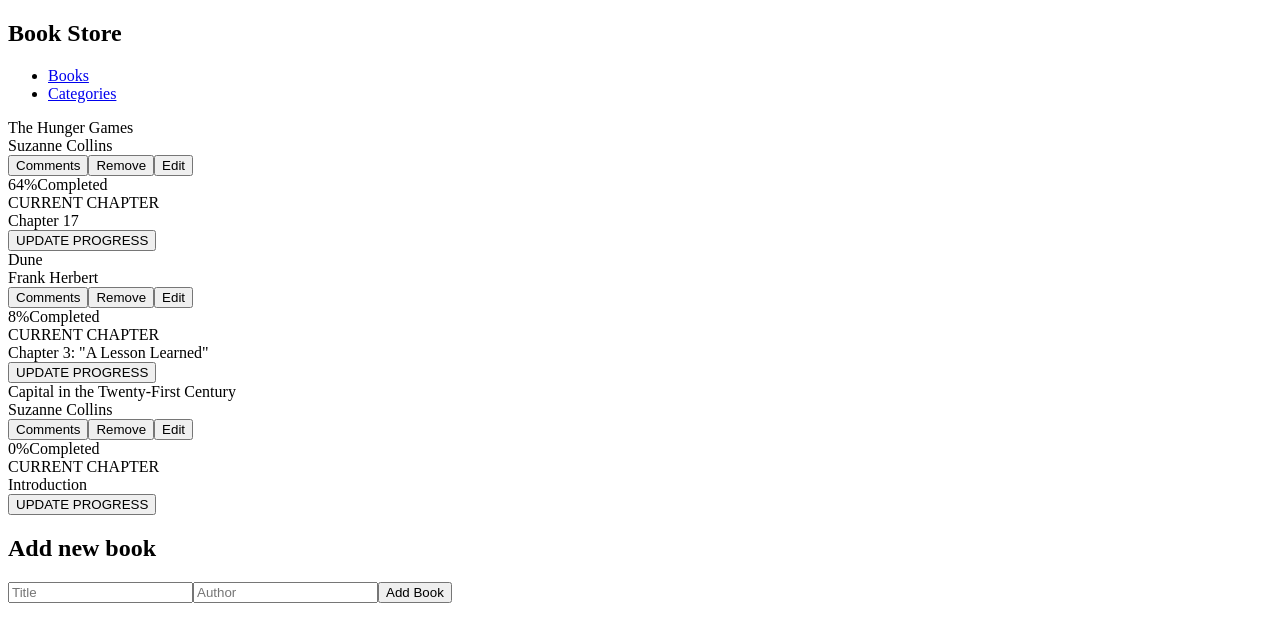
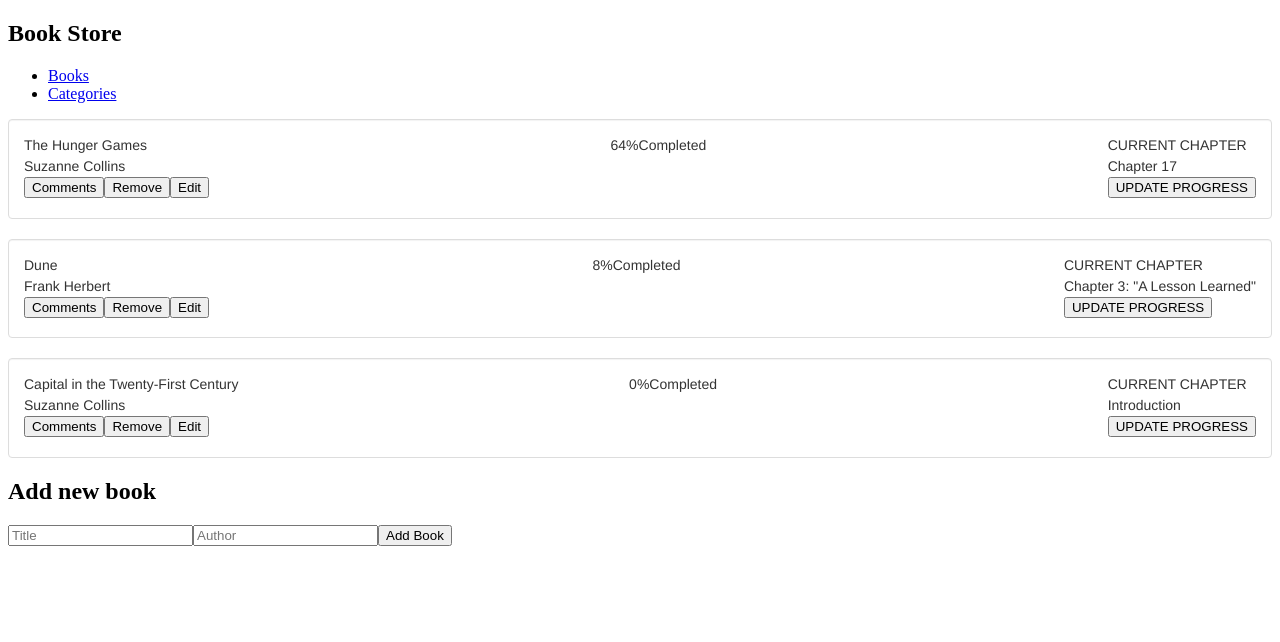
Before and after one commit to OmarMWarraich/BookStore, a React (Create React App) app: page / in a window 1280 px wide. Shown: the top 642 px of the page. Built offline with nearby package versions, Linux system fonts and the light colour scheme.

Commit message:
style: Add minimal styling

```diff
--- /dev/null
+++ b/src/App.css
@@ -0,0 +1,21 @@
+.book {
+    font-family: "Helvetica Neue", Helvetica, Arial, sans-serif;
+    font-size: 14px;
+    line-height: 1.5;
+    display: flex;
+    justify-content: space-between;
+    color: #333;
+    background-color: #fff;
+    padding: 15px;
+    margin: 0 0 20px;
+    border: 1px solid #ddd;
+    border-radius: 4px;
+    -webkit-box-shadow: inset 0 1px 1px rgba(0, 0, 0, 0.05);
+            box-shadow: inset 0 1px 1px rgba(0, 0, 0, 0.05);
+}
+
+.book-info {
+    display: flex;
+    flex-direction: column;
+    margin-bottom: 0.3rem;
+}
--- a/src/App.js
+++ b/src/App.js
@@ -3,6 +3,7 @@
 import Navbar from './components/Navbar';
 import Books from './components/Books';
 import Categories from './components/Categories';
+import './App.css';
 
 const App = () => (
   <>
```
